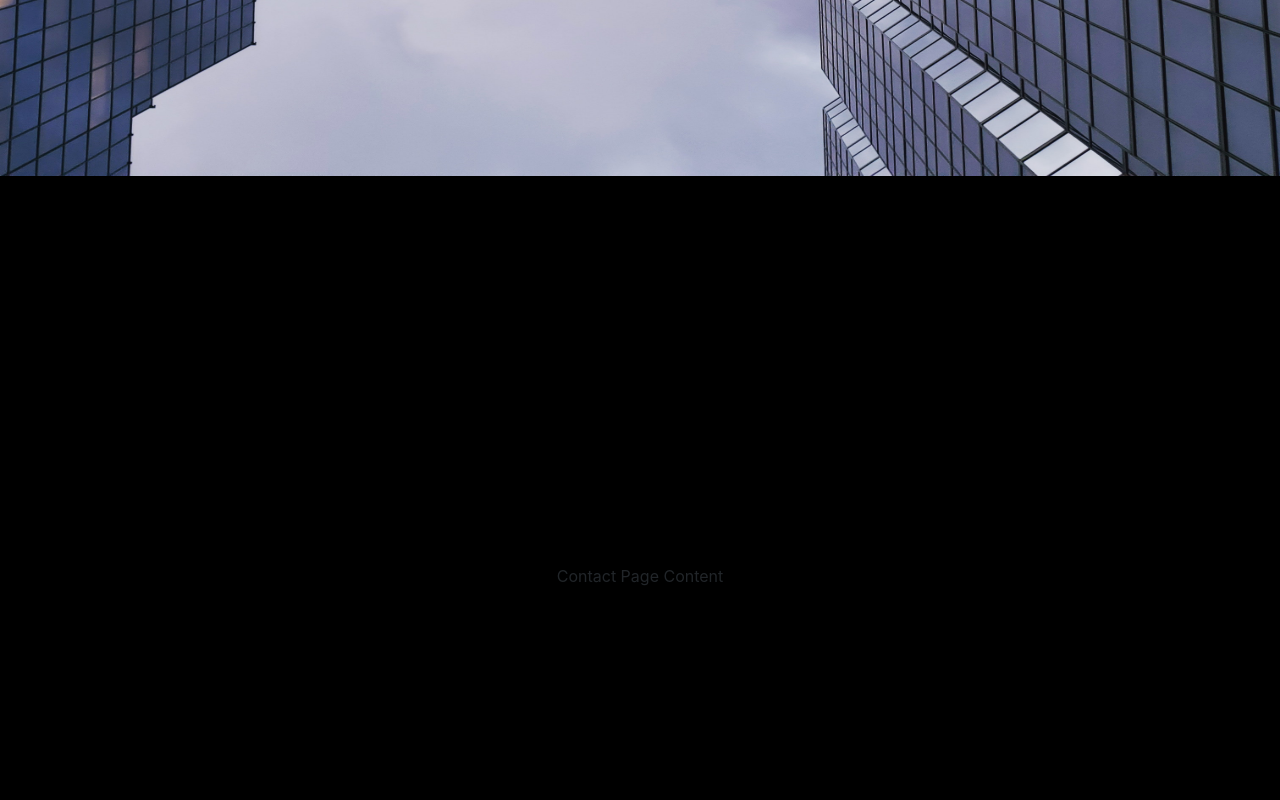
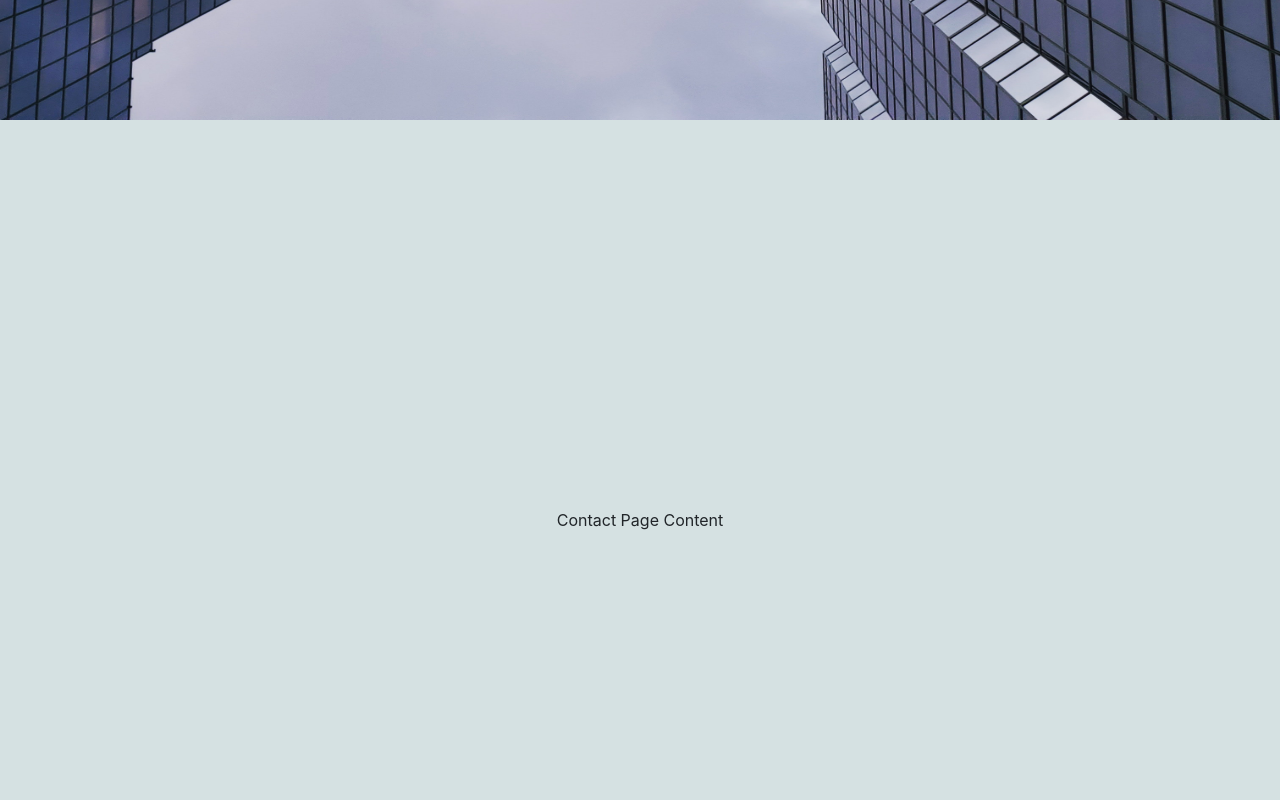
Before and after one commit to KiranAddagarla/ReactWebApplication, a React (Create React App) app: page / in a window 1280 px wide. Shown: the part 680-1480 px from the top of the page. Built offline with nearby package versions, Linux system fonts and the light colour scheme.

Commit message:
background and navbar transparent changes

```diff
--- a/src/App.css
+++ b/src/App.css
@@ -15,7 +15,7 @@
 .secondary-section-container{
     height: 100vh;
     width: 100%;
-    background-color: black;
+    background-color: rgb(213, 225, 226);
 }
 
 .navigation-bar:{
--- a/src/Components/Layout.js
+++ b/src/Components/Layout.js
@@ -28,7 +28,7 @@ const Layout = (props) => {
   return (
     <nav
       id="layout-navbar"
-      className="navbar navbar-expand-md bg-secondary navbar-dark"
+      className="navbar navbar-expand-sm fixed-top bg-secondary navbar-dark"
     >
       <div className="container-fluid">
         <div>
```
